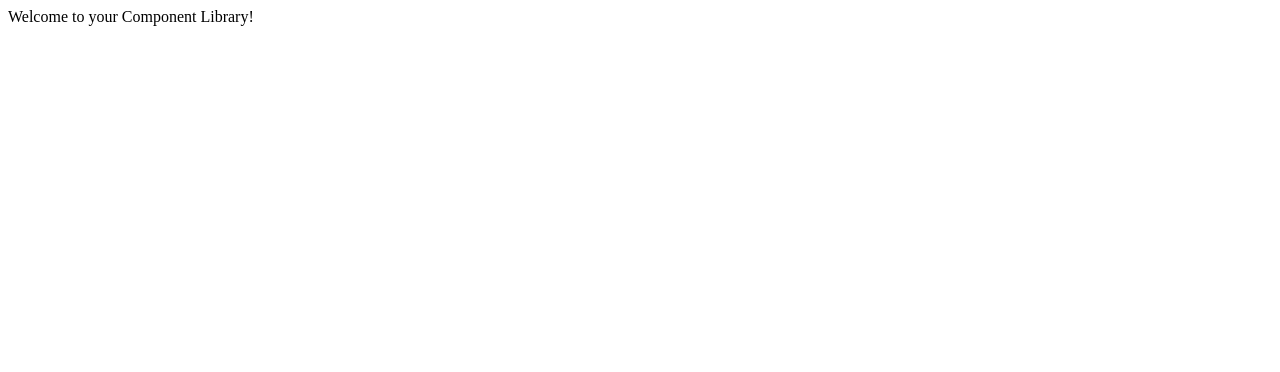
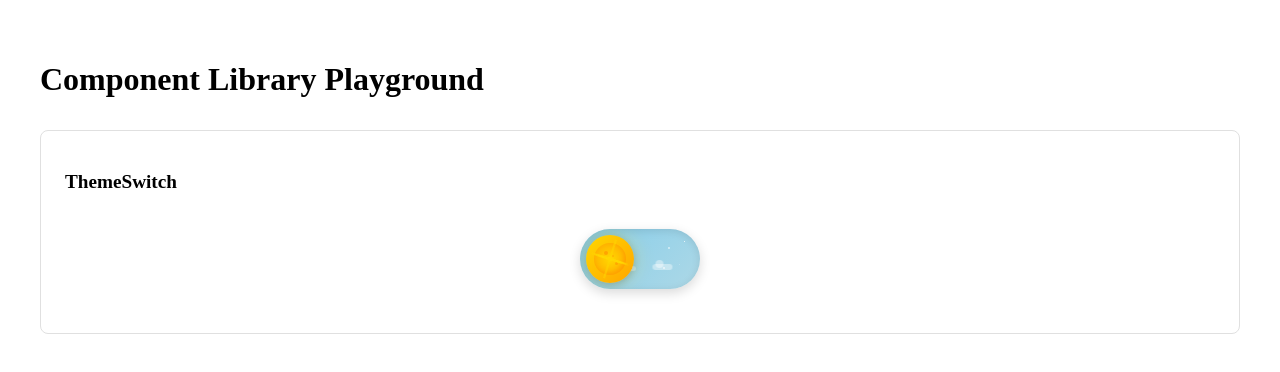
Before and after one commit to macolmenerori/component-library, a React (Vite) app: page / in a window 1280 px wide. Shown: the top 372 px of the page. Built offline with nearby package versions, Linux system fonts and the light colour scheme.

Commit message:
feature: Add Playground component and ThemeSwitch documentation

```diff
--- a/src/App.tsx
+++ b/src/App.tsx
@@ -1,5 +1,7 @@
+import { Playground } from './Playground';
+
 export function App() {
-  return <div>Welcome to your Component Library!</div>;
+  return <Playground />;
 }
 
 export default App;
--- /dev/null
+++ b/src/Playground.tsx
@@ -0,0 +1,52 @@
+import { useState } from 'react';
+
+import { ThemeSwitch } from './index';
+
+export function Playground() {
+  const [enableDarkMode, setEnableDarkMode] = useState(false);
+
+  return (
+    <div
+      style={{
+        padding: '2rem',
+        maxWidth: '1200px',
+        margin: '0 auto'
+      }}
+    >
+      <h1 style={{ marginBottom: '2rem' }}>Component Library Playground</h1>
+
+      <div
+        style={{
+          display: 'grid',
+          gridTemplateColumns: 'repeat(auto-fit, minmax(300px, 1fr))',
+          gap: '2rem'
+        }}
+      >
+        {/* ThemeSwitch Component */}
+        <div
+          style={{
+            border: '1px solid #e0e0e0',
+            borderRadius: '8px',
+            padding: '1.5rem'
+          }}
+        >
+          <h2 style={{ marginBottom: '1rem', fontSize: '1.2rem' }}>ThemeSwitch</h2>
+          <div
+            style={{
+              display: 'flex',
+              justifyContent: 'center',
+              alignItems: 'center',
+              minHeight: '100px'
+            }}
+          >
+            <ThemeSwitch enableDarkMode={enableDarkMode} setEnableDarkMode={setEnableDarkMode} />
+          </div>
+        </div>
+
+        {/* Future components can be added here */}
+      </div>
+    </div>
+  );
+}
+
+export default Playground;
```
Also changed, not shown: src/components/ThemeSwitch/ThemeSwitch.tsx (+23 -0 lines), src/components/ThemeSwitch/README.md (added), 1 other file (tests, documents, lock files or other folders).
